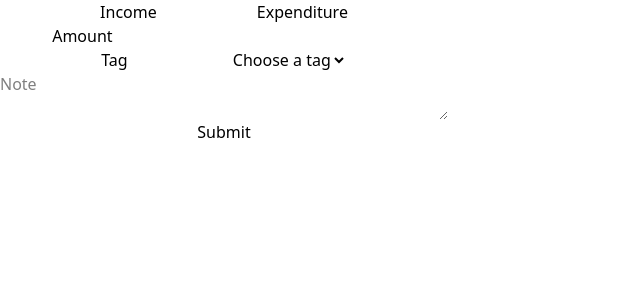
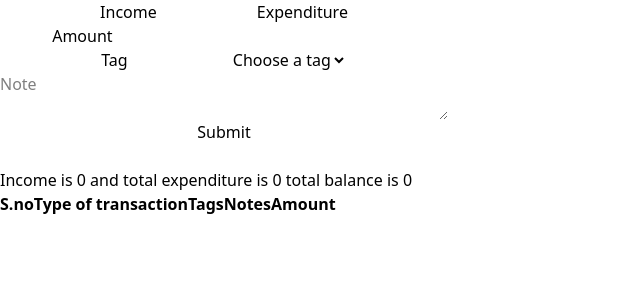
Before and after one commit to pardhu-og/budget-buddy, a React (Vite) app: page / in a window 1280 px wide. Shown: the top 300 px of the page, without its empty margins (0-640 px from the left). Built offline with nearby package versions, Linux system fonts and the light colour scheme.

Commit message:
Add DataContext for global state management and implement Display component with transaction summary

```diff
--- a/src/App.jsx
+++ b/src/App.jsx
@@ -1,12 +1,16 @@
 
-import UserInput from "./assets/components/UserInput"
-
+import UserInput from "./components/UserInput"
+import Display from "./pages/Display"
 function App() {
 
 
   return (
 
-      <div><UserInput/></div>
+      <div>
+        <UserInput/>
+        <Display/>
+
+        </div>
 
   )
 }
--- a/src/assets/components/UserInput.jsx
+++ b/src/components/UserInput.jsx
@@ -1,7 +1,8 @@
 import { useState } from "react"
-
+import { useData} from '../contexts/DataContext'
 export default function UserInput () {
-const [data, setData] = useState([])
+const {data, setData} = useData();
+const[animatekey, setAnimateKey] =useState(0)
  const [userInput, setUserInput] = useState({
         Id:1,
         type:"",
@@ -28,6 +29,7 @@ const [data, setData] = useState([])
                  tag:"",
                  note:""
             }))
+            setAnimateKey(animatekey +1)
 
         }
     }
@@ -56,7 +58,7 @@ const [data, setData] = useState([])
                  <select name="tag" id="tag" onChange={handleChange} >
                    <option value="" defaultChecked >Choose a tag</option>
                    {userInput.type === "expenditure" &&
-                   ["food", "rent payment", "cloths", "entertainment", "investment", "health"].map(p=><option key={p}>{p}</option>)}
+                   ["food", "rent payment", "cloths", "entertainment", "investment", "health"].map(p=><option key={p}>{p.toUpperCase()}</option>)}
                    {userInput.type === "income" &&
                    ["salary", "interest", "rental income"].map(p=><option key={p}>{p.toUpperCase()}</option>)}
                  </select>
@@ -65,6 +67,7 @@ const [data, setData] = useState([])
                <textarea name="note" placeholder="Note" onChange={handleChange} value={userInput.note}></textarea>
                <button type="submit">Submit</button>
             </form>
+            <p key={animatekey} className={`text-blue-600 font-bold opacity-0 ${animatekey!==0 ? "animate-fadeinout":""} `}>Account Updated</p>
         </div>
     )
 }
--- /dev/null
+++ b/src/contexts/DataContext.jsx
@@ -0,0 +1,17 @@
+import {createContext, useContext, useState} from "react";
+
+const DataContext =createContext();
+
+export function DataProvider ({children}) {
+    const [data, setData] = useState([]);
+
+    return (
+        <DataContext.Provider value={{data,setData}}>
+            {children}
+        </DataContext.Provider>
+    );
+}
+
+export function useData(){
+    return useContext(DataContext);
+}
--- a/src/index.css
+++ b/src/index.css
@@ -1 +1,11 @@
 @import "tailwindcss";
+
+@theme {
+    --animate-fadeinout: fadeinout 3s ease forwards;
+
+    @keyframes fadeinout {
+        0%,100% {opacity: 0;}
+        25%, 75% {opacity: 1;}
+
+    }
+}
--- a/src/main.jsx
+++ b/src/main.jsx
@@ -1,7 +1,9 @@
 import { createRoot } from 'react-dom/client'
 import './index.css'
 import App from './App.jsx'
-
+import { DataProvider } from './contexts/DataContext'
 createRoot(document.getElementById('root')).render(
+  <DataProvider>
     <App />
+  </DataProvider>
 )
--- /dev/null
+++ b/src/pages/Display.jsx
@@ -0,0 +1,48 @@
+import { useData } from "../contexts/DataContext"
+
+export default function Display (){
+const {data, setData} =useData();
+const income = data.filter(p=>p.type === "income")
+              .reduce((acc,cur)=>{
+                acc = acc + Number(cur.amount);
+                return acc
+              },0)
+const expenditure = data.filter(p=>p.type === "expenditure")
+              .reduce((acc,cur)=>{
+                acc = acc + Number(cur.amount);
+                return acc
+              },0)
+const balance = income - expenditure
+
+
+    return (
+        <div >
+            <p>Income is {income} and total expenditure is {expenditure} total balance is {balance}</p>
+            {console.log(data)}
+            <div >
+                <table >
+            <thead >
+                <tr>
+                    <th>S.no</th>
+                    <th>Type of transaction</th>
+                    <th>Tags</th>
+                    <th>Notes</th>
+                    <th>Amount</th>
+                </tr>
+            </thead>
+            <tbody>
+                {data.map((p,i)=>(
+                    <tr key={p.Id}>
+                        <td>{i+1}</td>
+                        <td>{p.type.toUpperCase()}</td>
+                        <td>{p.tag}</td>
+                        <td>{p.note}</td>
+                        <td className={`${p.type === "income"? "text-green-400":"text-red-400"}`}>{p.amount}</td>
+                    </tr>
+                ))}
+            </tbody>
+        </table>
+            </div>
+        </div>
+    )
+}
```
